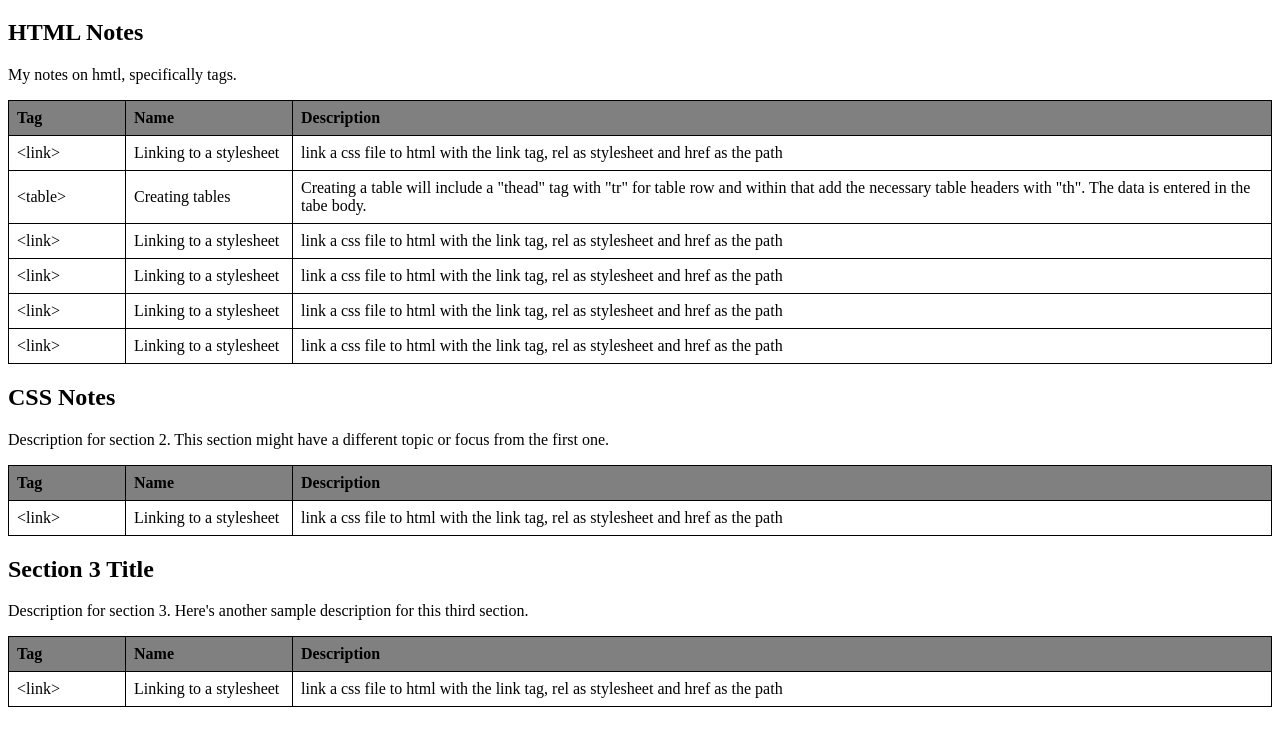
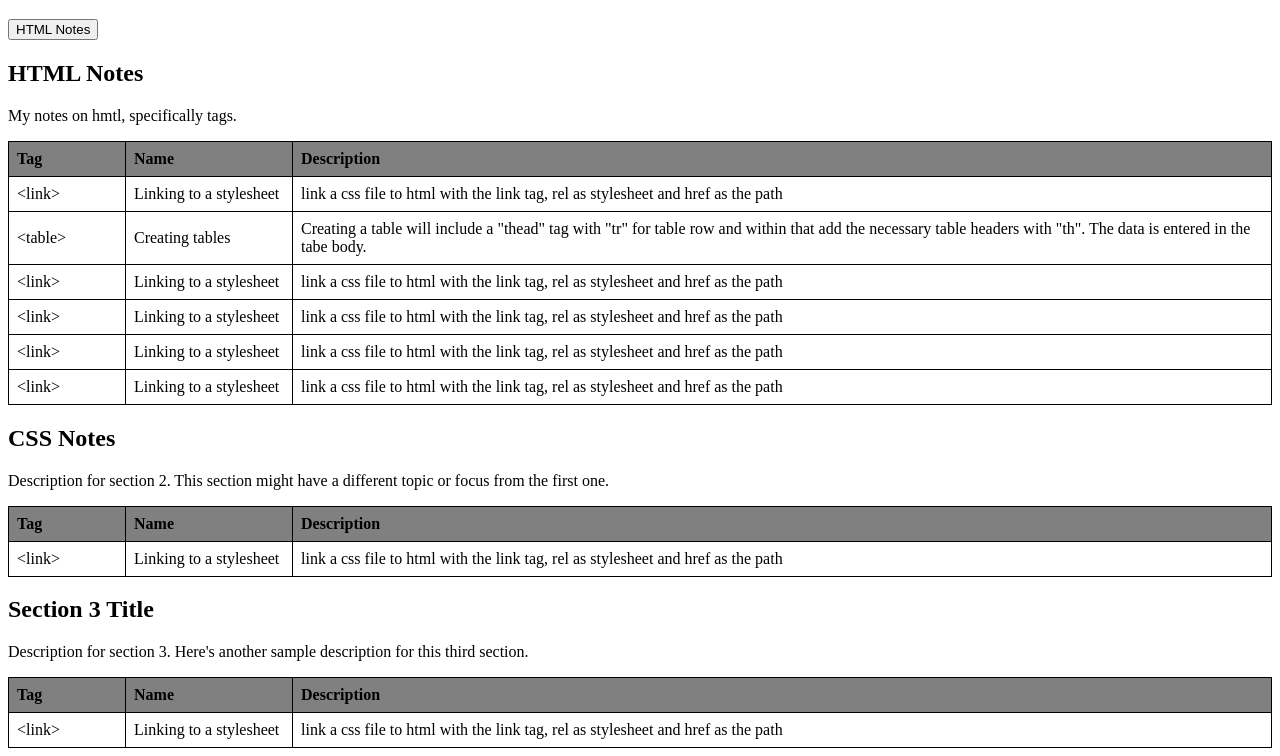
Before and after one commit to DevPilgrim/HTML_Cheatsheet, a plain HTML site: page index.html in a window 1280 px wide. Shown: the part 61-817 px from the top of the page. Drawn offline with Linux system fonts and the light colour scheme.

Commit message:
Adding button to collapse to HTML

```diff
--- a/index.html
+++ b/index.html
@@ -11,6 +11,8 @@
         <h1>HTML/CSS Notes and Cheatsheet</h1>
         <!-- First Section -->
         <section id="html_facts">
+            <button class="collapsible">HTML Notes</button>
+            <div class="content">
                 <h2>HTML Notes</h2>
                 <p>My notes on hmtl, specifically tags.</p>
                 <table id="html_table">
@@ -55,6 +57,7 @@
                         </tr>
                     </tbody>
                 </table>
+        </div>
         </section>
 
         <!-- Second Section -->
```
Also changed, not shown: styles.css (line endings or trailing spaces). Lines whose indentation alone changed are shown as unchanged.
